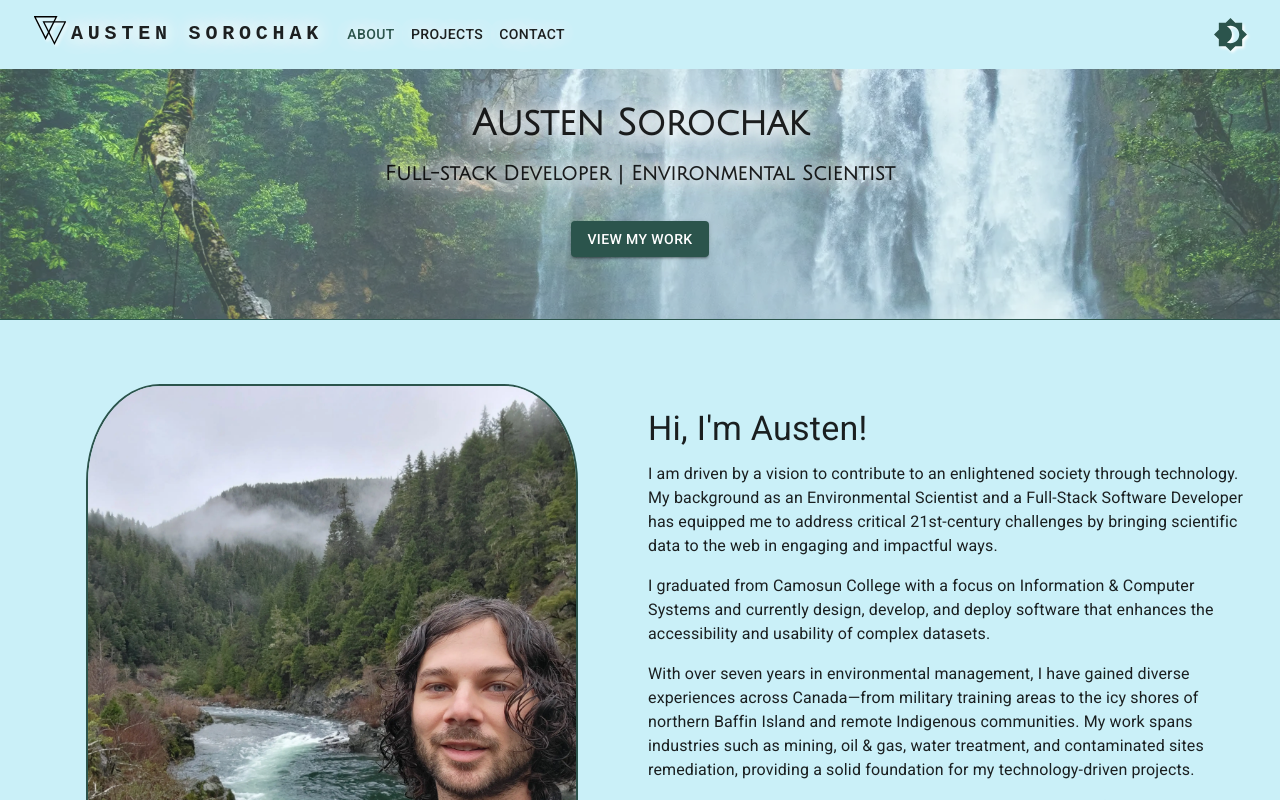
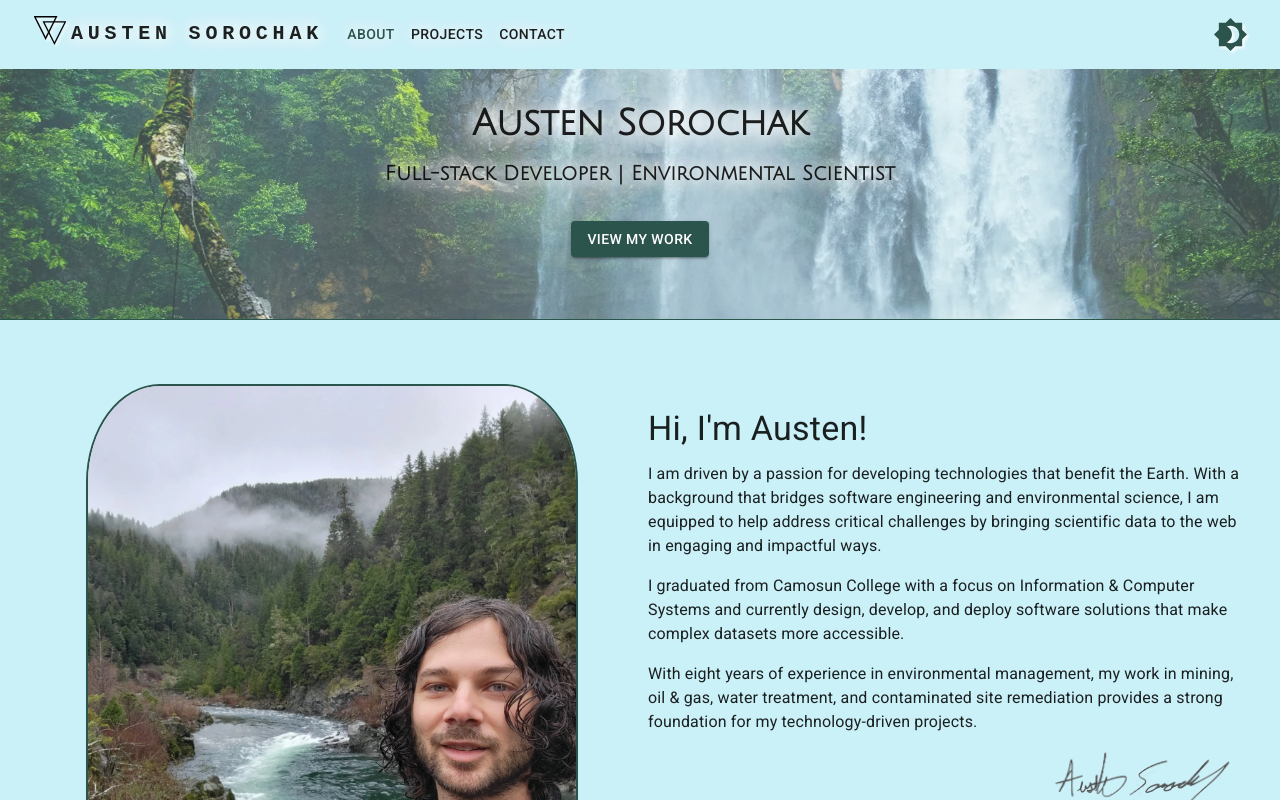
Before and after one commit to sorochak/portfolio-website, a React (Create React App) app: page / in a window 1280 px wide. Shown: the top 800 px of the page. Built offline with nearby package versions, Linux system fonts and the light colour scheme.

Commit message:
update about me text

```diff
--- a/src/pages/Home.jsx
+++ b/src/pages/Home.jsx
@@ -243,11 +243,11 @@ const Home = () => {
                     },
                   }}
                 >
-                  I am driven by a vision to contribute to an enlightened
-                  society through technology. My background as an Environmental
-                  Scientist and a Full-Stack Software Developer has equipped me
-                  to address critical 21st-century challenges by bringing
-                  scientific data to the web in engaging and impactful ways.
+                  I am driven by a passion for developing technologies that
+                  benefit the Earth. With a background that bridges software
+                  engineering and environmental science, I am equipped to help
+                  address critical challenges by bringing scientific data to the
+                  web in engaging and impactful ways.
                 </Typography>
                 {/* Paragraph detailing academic and professional background */}
                 <Typography
@@ -262,8 +262,7 @@ const Home = () => {
                 >
                   I graduated from Camosun College with a focus on Information &
                   Computer Systems and currently design, develop, and deploy
-                  software that enhances the accessibility and usability of
-                  complex datasets.
+                  software solutions that make complex datasets more accessible.
                 </Typography>
                 {/* Paragraph highlighting diverse experiences in environmental management */}
                 <Typography
@@ -276,12 +275,9 @@ const Home = () => {
                     },
                   }}
                 >
-                  With over seven years in environmental management, I have
-                  gained diverse experiences across Canada—from military
-                  training areas to the icy shores of northern Baffin Island and
-                  remote Indigenous communities. My work spans industries such
-                  as mining, oil & gas, water treatment, and contaminated sites
-                  remediation, providing a solid foundation for my
+                  With eight years of experience in environmental management, my
+                  work in mining, oil & gas, water treatment, and contaminated
+                  site remediation provides a strong foundation for my
                   technology-driven projects.
                 </Typography>
                 {/* Container for Austen's signature, aligned to the right */}
```
